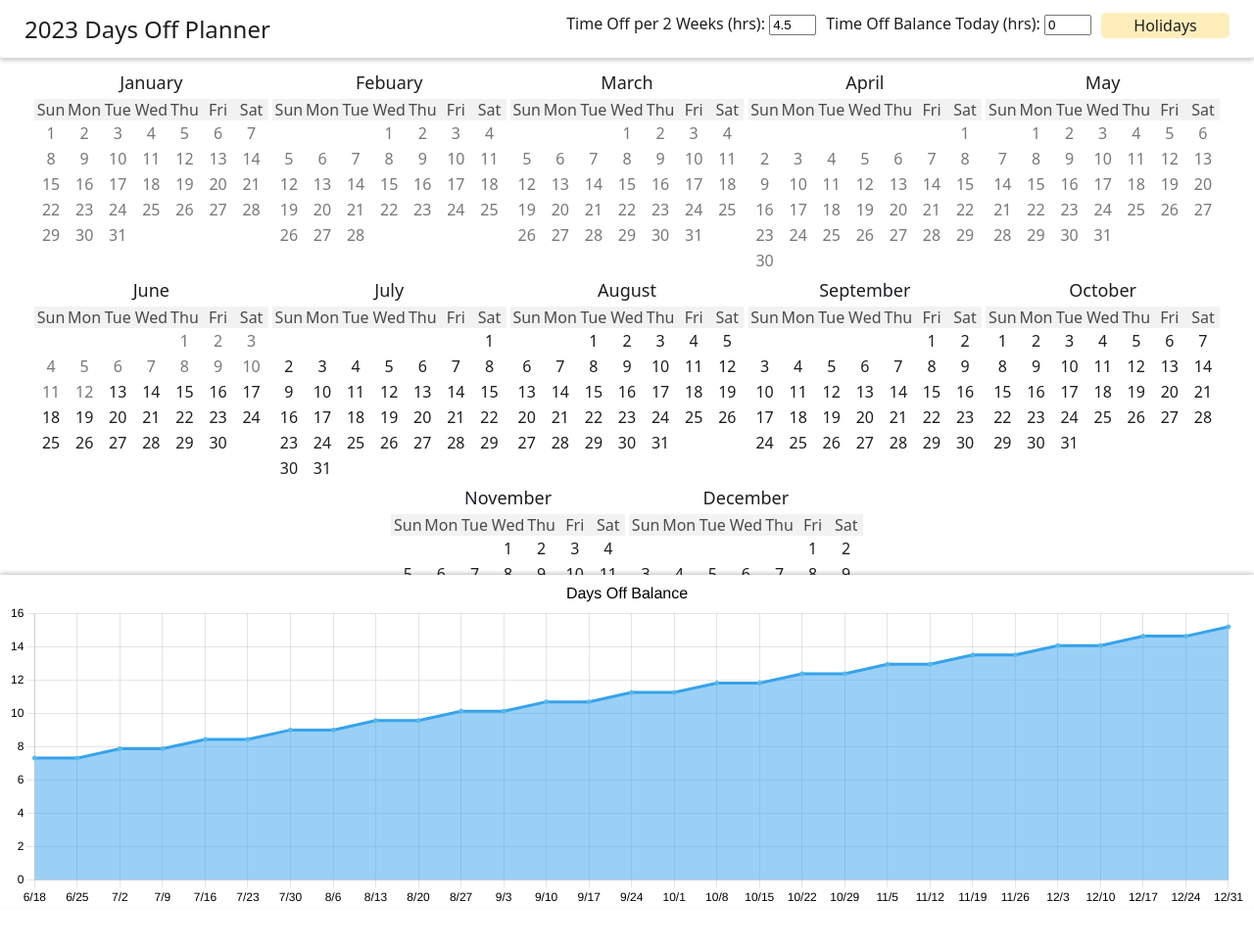
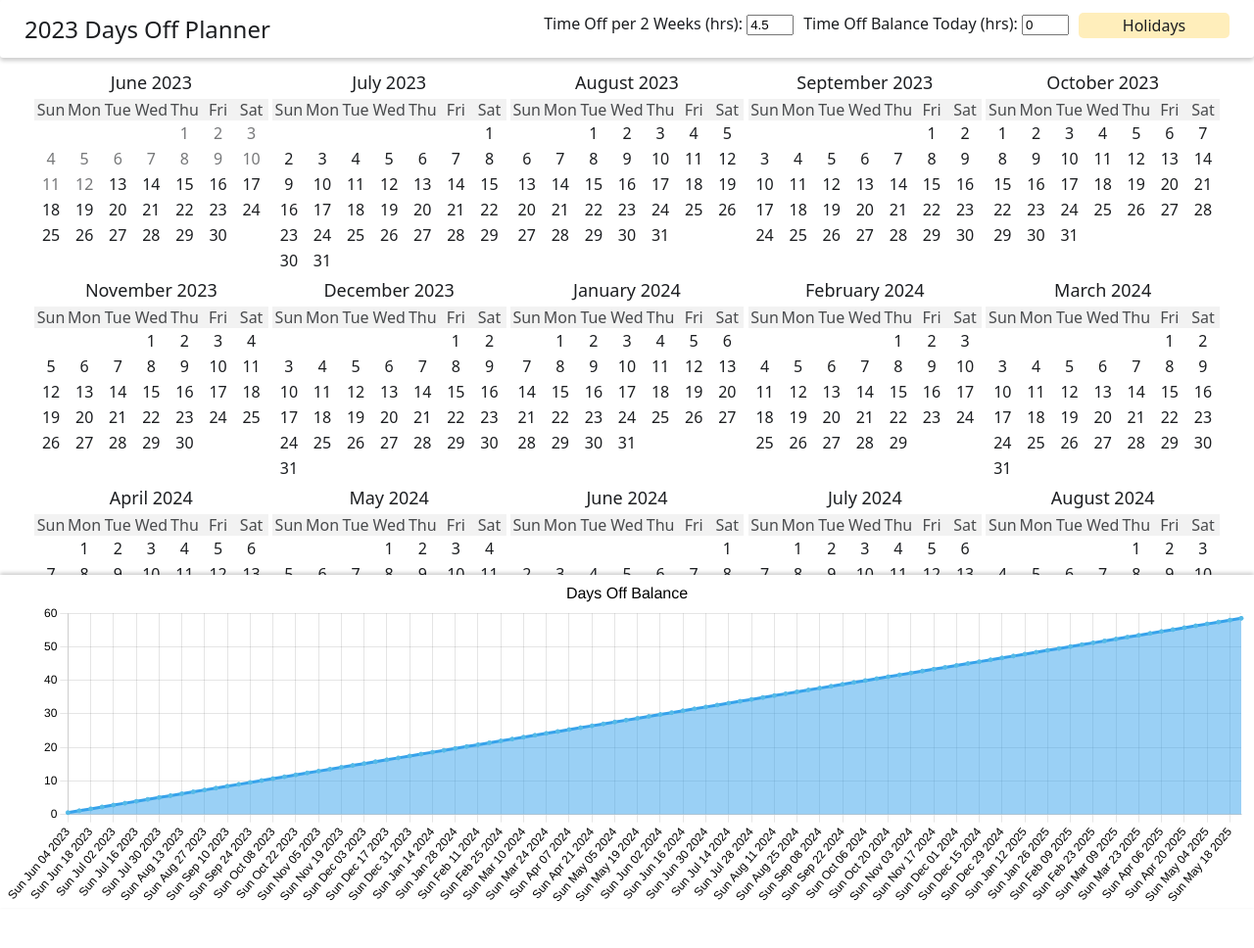
Before and after one commit to gannonbarnett/daysoffplanner, a Flask app: page / in a window 1280 px wide. Shown: the top 968 px of the page at 98% size. Run offline with Flask 2, Linux system fonts and the light colour scheme; some libraries are stand-ins or nearby versions.

Commit message:
simplified and made extendable until 2028

```diff
--- a/app.py
+++ b/app.py
@@ -2,55 +2,97 @@ from flask import Flask, session, render_template
 from datetime import datetime, timedelta
 import os
 
-def get_today_index_of_year():
-    today = datetime.today()
-    start = datetime(today.year, 1, 1)
-    diff = today - start
-    return diff.days
+def new_date(d: datetime):
+  return {
+    "iso": d.strftime("%Y-%m-%d"),
+    "weekday": (d.weekday()-6)%7+1,
+    "monthday": d.day,
+  }
+
+def build_months(start_range: datetime, end_range: datetime):
+  months = []
+  current_date = start_range.replace(day=1)
+  curr_month = {
+    "name": current_date.strftime("%B"),
+    "year": current_date.year,
+    "days": []
+  }
+  while True:
+    month_name = current_date.strftime("%B")
+    if month_name != curr_month["name"]:
+      months.append(curr_month)
+      curr_month = {
+        "name": current_date.strftime("%B"),
+        "year": current_date.year,
+        "days": []
+      }
+      if current_date > end_range:
+        break
+
+    curr_month["days"].append(new_date(current_date))
+    current_date = current_date + timedelta(days=1)
+
+  return months
+
 
 app = Flask(__name__)
-start_day_2022 = 0
-months={
-  "January": 31,
-  "Febuary": 59,
-  "March": 90,
-  "April": 120,
-  "May":151,
-  "June":181,
-  "July":212,
-  "August":243,
-  "September":273,
-  "October":304,
-  "November":334,
-  "December":365,
-}
 
-holidays={
-  "New Year's": 0,
-  "New Year's +1": 1,
-  "MLK Day": 15,
-  "Presidents' Day": 50,
-  "Memorial Day": 148,
-  "July 4th": 184,
-  "July 4th +1": 185,
-  "Labor Day": 246,
-  "Columbus Day": 281,
-  "Veterans Day": 313,
-  "Thanksgiving -1": 325,
-  "Thanksgiving Day": 326,
-  "Thanksgiving +1": 327,
-  "Christmas Eve": 357,
-  "Christmas": 358,
+holidays = {
+  "July 3rd 2023": new_date(datetime(2023, 7, 3)),
+  "July 4th 2023": new_date(datetime(2023, 7, 4)),
+  "Labor Day 2023": new_date(datetime(2023, 9, 4)),
+  "Thanksgiving Day 2023": new_date(datetime(2023, 11, 23)),
+  "Christmas Day 2023": new_date(datetime(2023, 12, 25)),
+  "New Year's Day 2024": new_date(datetime(2024, 1, 1)),
+  "Easter 2024": new_date(datetime(2024, 4, 8)),
+  "Memorial Day 2024": new_date(datetime(2024, 5, 27)),
+  "July 3rd 2024": new_date(datetime(2024, 7, 3)),
+  "July 4th 2024": new_date(datetime(2024, 7, 4)),
+  "Labor Day 2024": new_date(datetime(2024, 9, 2)),
+  "Thanksgiving Day 2024": new_date(datetime(2024, 11, 28)),
+  "Christmas Day 2024": new_date(datetime(2024, 12, 25)),
+  "New Year's Day 2025": new_date(datetime(2025, 1, 1)),
+  "Easter 2025": new_date(datetime(2025, 3, 30)),
+  "Memorial Day 2025": new_date(datetime(2025, 5, 26)),
+  "July 3rd 2025": new_date(datetime(2025, 7, 3)),
+  "July 4th 2025": new_date(datetime(2025, 7, 4)),
+  "Labor Day 2025": new_date(datetime(2025, 9, 1)),
+  "Thanksgiving Day 2025": new_date(datetime(2025, 11, 27)),
+  "Christmas Day 2025": new_date(datetime(2025, 12, 25)),
+  "New Year's Day 2026": new_date(datetime(2026, 1, 1)),
+  "Easter 2026": new_date(datetime(2026, 4, 19)),
+  "Memorial Day 2026": new_date(datetime(2026, 5, 25)),
+  "July 3rd 2026": new_date(datetime(2026, 7, 3)),
+  "July 4th 2026": new_date(datetime(2026, 7, 4)),
+  "Labor Day 2026": new_date(datetime(2026, 9, 7)),
+  "Thanksgiving Day 2026": new_date(datetime(2026, 11, 26)),
+  "Christmas Day 2026": new_date(datetime(2026, 12, 25)),
+  "New Year's Day 2027": new_date(datetime(2027, 1, 1)),
+  "Easter 2027": new_date(datetime(2027, 4, 11)),
+  "Memorial Day 2027": new_date(datetime(2027, 5, 31)),
+  "July 3rd 2027": new_date(datetime(2027, 7, 3)),
+  "July 4th 2027": new_date(datetime(2027, 7, 4)),
+  "Labor Day 2027": new_date(datetime(2027, 9, 6)),
+  "Thanksgiving Day 2027": new_date(datetime(2027, 11, 25)),
+  "Christmas Day 2027": new_date(datetime(2027, 12, 25)),
+  "New Year's Day 2028": new_date(datetime(2028, 1, 1)),
+  "Easter 2028": new_date(datetime(2028, 3, 31)),
+  "Memorial Day 2028": new_date(datetime(2028, 5, 29)),
+  "July 3rd 2028": new_date(datetime(2028, 7, 3)),
+  "July 4th 2028": new_date(datetime(2028, 7, 4)),
+  "Labor Day 2028": new_date(datetime(2028, 9, 4)),
+  "Thanksgiving Day 2028": new_date(datetime(2028, 11, 23)),
+  "Christmas Day 2028": new_date(datetime(2028, 12, 25)),
 }
 
 @app.route("/")
 def index():
-    return render_template("annual.html",
-    annualStartDay=0,
-    year=2023,
-    months=months,
+  return render_template(
+    "annual.html",
+    today=new_date(datetime.now()),
     holidays=holidays,
-    todayIndex=get_today_index_of_year())
+    year=datetime.now().year,
+    months=build_months(datetime.now().date(), datetime.now().date() + timedelta(days=700)))
 
 if __name__ == "__main__":
   app.run(debug=True,host='0.0.0.0',port=int(os.environ.get('PORT', 8080)))
--- a/static/css/main.css
+++ b/static/css/main.css
@@ -85,7 +85,7 @@ input {
   background-color: #FFEEBB;
   text-align: center;
   cursor: pointer;
-  width: 127px;
+  width: 150px;
   border-radius: 5px;
   padding: 2px;
 }
@@ -97,6 +97,8 @@ input {
   box-shadow: 0px 8px 16px 0px rgba(0,0,0,0.2);
   z-index: 1;
   text-align: center;
+  overflow: auto;
+  max-height:50%;
 }
 
 .holidays-div:hover .holidays-content-div {
--- a/static/js/main.js
+++ b/static/js/main.js
@@ -1,89 +1,77 @@
-function getTodayIndexOfYear() {
-  const today = new Date();
-  const start = new Date(today.getFullYear(), 0, 0);
-  const diff = today - start;
-  const oneDay = 1000 * 60 * 60 * 24;
-  return Math.floor(diff / oneDay);
-}
+const DayMs = 86400000
 
-const todayIndex = getTodayIndexOfYear();
-const holidays = [];
-const unit = 8.0;
-var months = [
-  { "name": "January", "i": 0 },
-  { "name": "Febuary", "i": 31 },
-  { "name": "March", "i": 59 },
-  { "name": "April", "i": 90 },
-  { "name": "May", "i": 120 },
-  { "name": "June", "i": 151 },
-  { "name": "July", "i": 181 },
-  { "name": "August", "i": 212 },
-  { "name": "September", "i": 243 },
-  { "name": "October", "i": 273 },
-  { "name": "November", "i": 304 },
-  { "name": "December", "i": 334 },
-]
+// String of dates in ISO format.
+let timeOffDays = []
 
-const mainChartId = "chart";
-const startingBalanceId = "starting-balance";
-const timeoffRateId = "timeoff-rate";
+// String of holidays in ISO format.
+let holidays = []
 
-var mainChart = null;
+const mainChartId = "chart"
+const startingBalanceId = "starting-balance"
+const timeoffRateId = "timeoff-rate"
 
-function toggleHoliday(i) {
-  if (!removeHoliday(i)) {
-    addHoliday(i)
+const timeOffCookieKey = "timeOffDays"
+const holidaysCookieKey = "holidays"
+const timeOffRateCookieKey = "timeOffRate"
+const startingBalanceCookieKey = "startingBalance"
+
+
+var mainChart = null
+
+function toggleHoliday(date) {
+  if (!removeHoliday(date)) {
+    addHoliday(date)
   }
   reloadGraph()
 }
 
-function toggleDay(i) {
-  if (!removeTimeoff(i)) {
-    addTimeoff(i)
+function toggleDay(date) {
+  if (!removeTimeoff(date)) {
+    addTimeoff(date)
   }
   reloadGraph()
 }
 
-function removeTimeoff(i) {
-  const d = document.getElementById(i);
-  if (timeOffDays.includes(i)) {
-    d.classList.remove("time-off");
-    timeOffDays.splice(timeOffDays.indexOf(i), 1);
+function removeTimeoff(date) {
+  const dateEl = document.getElementById(date)
+  if (timeOffDays.indexOf(date) !== -1) {
+    dateEl.classList.remove("time-off")
+    timeOffDays.splice(timeOffDays.indexOf(date), 1)
     return true
   }
   return false
 }
 
-function addTimeoff(i) {
-  const d = document.getElementById(i);
-  if (!timeOffDays.includes(i)) {
-    d.classList.add("time-off");
-    timeOffDays.push(i)
+function addTimeoff(date) {
+  const dateEl = document.getElementById(date)
+  if (timeOffDays.indexOf(date) == -1) {
+    dateEl.classList.add("time-off")
+    timeOffDays.push(date)
     return true
   }
   return false
 }
 
-function removeHoliday(i) {
-  const holiday = document.getElementById(`holiday-${i}`);
-  const day = document.getElementById(i);
-  if (holidays.includes(i)) {
-    day.classList.remove("holiday");
-    holiday.classList.remove("holidays-button-selected");
-    holidays.splice(holidays.indexOf(i), 1);
+function removeHoliday(date) {
+  const holidayEl = document.getElementById(`holiday-${date}`)
+  const dayEl = document.getElementById(date)
+  if (holidays.indexOf(date) !== -1) {
+    dayEl.classList.remove("holiday")
+    holidayEl.classList.remove("holidays-button-selected")
+    holidays.splice(holidays.indexOf(date), 1)
     return true
   }
   return false
 }
 
-function addHoliday(i) {
-  const holiday = document.getElementById(`holiday-${i}`);
-  const day = document.getElementById(i);
-  removeTimeoff(i);
-  if (!holidays.includes(i)) {
-    day.classList.add("holiday");
-    holiday.classList.add("holidays-button-selected");
-    holidays.push(i)
+function addHoliday(date) {
+  const holidayEl = document.getElementById(`holiday-${date}`);
+  const dayEl = document.getElementById(date)
+  removeTimeoff(date)
+  if (holidays.indexOf(date) == -1) {
+    dayEl.classList.add("holiday")
+    holidayEl.classList.add("holidays-button-selected")
+    holidays.push(date)
     return true
   }
   return false
@@ -91,78 +79,60 @@ function addHoliday(i) {
 
 // Cookies
 function createCookie(name, value, days) {
-  var expires;
-  if (days) {
-    var date = new Date();
-    date.setTime(date.getTime() + (days * 24 * 60 * 60 * 1000));
-    expires = "; expires=" + date.toGMTString();
-  }
-  else {
-    expires = "";
-  }
-  document.cookie = name + "=" + value + expires + "; path=/";
+  var now = new Date()
+  document.cookie = `${name}=${value}; expires=${(new Date()).setFullYear(now.getFullYear() + 1)}; path=/`
 }
 
-function getCookie(c_name) {
+function getCookie(name) {
   if (document.cookie.length > 0) {
-    c_start = document.cookie.indexOf(c_name + "=");
-    if (c_start != -1) {
-      c_start = c_start + c_name.length + 1;
-      c_end = document.cookie.indexOf(";", c_start);
-      if (c_end == -1) {
-        c_end = document.cookie.length;
+    var start = document.cookie.indexOf(name + "=")
+    var end = document.cookie.length
+    if (start != -1) {
+      start = start + name.length + 1
+      end = document.cookie.indexOf(";", start)
+      if (end != -1) {
+        return document.cookie.substring(start, end)
       }
-      return unescape(document.cookie.substring(c_start, c_end));
+      return document.cookie.substring(start, document.cookie.length)
     }
   }
   return "";
 }
 
-const timeOffCookieKey = "timeOffDays";
-const holidaysCookieKey = "holidays";
-const timeOffRateCookieKey = "timeOffRate";
-const startingBalanceCookieKey = "startingBalance";
+function reloadGraph() {
+  let ymax = 0
+  let ymin = 0
 
-let timeOffDays = [];
+  let labels = []
+  let values = []
+  let balanceHrs = parseFloat(document.getElementById(startingBalanceId).value)
+  let timeoffRateHrs = parseFloat(document.getElementById(timeoffRateId).value)
 
-function reloadGraph() {
-  var max = 0;
-  var min = 0;
+  let days = document.getElementsByClassName("day")
+  for (var i = 0; i < days.length; i += 1) {
+    let day = days[i]
+    let date = new Date(day.id)
 
-  var labels = []
-  var values = []
-  var balance = document.getElementById(startingBalanceId).valueAsNumber / 8.0;
-  var timeoffRate = document.getElementById(timeoffRateId).valueAsNumber;
-
-  var currMonthI = 0;
-  for (i = 0; i < 365; i += 1) {
-    if (i % 14 == 0) {
-      balance += timeoffRate / unit
-    }
-    if (timeOffDays.includes(i)) {
-      balance -= 8.0 / unit
+    if (date.getDay() == 5) { // Friday
+      balanceHrs += timeoffRateHrs
     }
 
-    if (balance > max) {
-      max = balance
-    }
-    if (balance < min) {
-      min = balance
+    if (timeOffDays.indexOf(day.id) !== -1) {
+      balanceHrs -= 8.0
     }
 
-    // Start of new month
-    if (currMonthI + 1 < months.length && i == months[currMonthI + 1].i) {
-      currMonthI += 1
+    balanceDays = balanceHrs / 8.0
+    if (balanceDays > ymax) {
+      ymax = balanceDays
     }
 
-    if (i <= todayIndex) {
-      continue
+    if (balanceDays < ymin) {
+      ymin = balanceDays
     }
 
-    // Record at start of each week
-    if (i % 7 == 0) {
-      labels.push(`${currMonthI + 1}/${i - months[currMonthI].i + 1}`)
-      values.push(balance)
+    if (date.getDay() == 0) {
+      labels.push(`${date.toDateString()}`)
+      values.push(`${balanceDays}`)
     }
   }
 
@@ -212,22 +182,21 @@ function reloadGraph() {
   } else {
     // Reset all the datapoints.
     mainChart.data.datasets.forEach((dataset) => {
-      for (i = 0; i < 59; i += 1) {
-        dataset.data.pop();
-      }
+      dataset.data = []
     });
+
     mainChart.data.datasets.forEach((dataset) => {
-      for (i = 0; i < 59; i += 1) {
+      for (i = 0; i < values.length; i += 1) {
         dataset.data.push(values[i]);
       }
     });
     mainChart.update();
   }
 
-  createCookie(timeOffCookieKey, timeOffDays.join("|"))
-  createCookie(holidaysCookieKey, holidays.join("|"))
-  createCookie(startingBalanceCookieKey, document.getElementById(startingBalanceId).valueAsNumber)
-  createCookie(timeOffRateCookieKey, document.getElementById(timeoffRateId).valueAsNumber)
+  createCookie(timeOffCookieKey, timeOffDays.join("|"), 365)
+  createCookie(holidaysCookieKey, holidays.join("|"), 365)
+  createCookie(startingBalanceCookieKey, document.getElementById(startingBalanceId).value, 365)
+  createCookie(timeOffRateCookieKey, document.getElementById(timeoffRateId).value, 365)
 }
 
 function toggleHolidayList() {
@@ -243,18 +212,18 @@ function toggleHolidayList() {
 function loadFromCookies() {
   // Load from cookies.
   let timeOffFromCookie = getCookie(timeOffCookieKey).split("|");
-  for (i = 0; i < timeOffFromCookie.length; i += 1) {
+  for (let i = 0; i < timeOffFromCookie.length; i += 1) {
     if (timeOffFromCookie[i] == '') {
       continue
     }
-    addTimeoff(Number(timeOffFromCookie[i]))
+    addTimeoff(timeOffFromCookie[i])
   }
   let holidaysFromCookie = getCookie(holidaysCookieKey).split("|");
-  for (i = 0; i < holidaysFromCookie.length; i += 1) {
+  for (let i = 0; i < holidaysFromCookie.length; i += 1) {
     if (holidaysFromCookie[i] == '') {
       continue
     }
-    addHoliday(Number(holidaysFromCookie[i]))
+    addHoliday(holidaysFromCookie[i])
   }
 
   document.getElementById(startingBalanceId).value = Number(getCookie(startingBalanceCookieKey))
--- a/templates/annual.html
+++ b/templates/annual.html
@@ -8,9 +8,9 @@
       <div class="holidays-div">
         <div onclick="toggleHolidayList()">Holidays</div>
         <div id="holidays-content-div-id" class="holidays-content-div">
-          {% for name, i in holidays.items() %}
-          <div id=holiday-{{i}} class="holidays-button-div"
-            onclick=toggleHoliday({{i}})>{{name}}</div>
+          {% for name, date in holidays.items() %}
+          <div id="holiday-{{date.iso}}" class="holidays-button-div"
+            onclick=toggleHoliday("{{date.iso}}")>{{name}}</div>
           {% endfor %}
         </div>
       </div>
@@ -36,12 +36,10 @@
 
 <div class="non-header-div">
   <div class="annual-div" onload="loadFromCookies()">
-    {% set vars = {'monthStartI': 0} %}
-    {% for name, monthEndI in months.items() %}
+    {% for month in months %}
     <div class="month-div">
-      <div class="month-name-div">{{ name }}</div>
+      <div class="month-name-div">{{ month.name }} {{ month.year }}</div>
       <ol class="month-ol">
-
         <li class="day-name">Sun</li>
         <li class="day-name">Mon</li>
         <li class="day-name">Tue</li>
@@ -50,28 +48,20 @@
         <li class="day-name">Fri</li>
         <li class="day-name">Sat</li>
 
-        {% if vars.monthStartI <todayIndex %}
-        <li class="day past" id={{vars.monthStartI}} style="grid-column-start:
-          {{
-          (vars.monthStartI + annualStartDay) % 7 + 1
-          }};">1</li>
+        {% for date in month.days %}
+        {% if date.iso < today.iso %}
+        <li class="day past" id={{date.iso}} style="grid-column-start:{{ date.weekday }};">
+          {{date.monthday}}
+        </li>
         {% else %}
-        <li class="day" id={{vars.monthStartI}} style="grid-column-start: {{
-          (vars.monthStartI + annualStartDay) % 7 + 1
-          }};" onclick="toggleDay({{vars.monthStartI}})">1</li>
-        {% endif %}
-
-        {% for i in range(2, monthEndI - vars.monthStartI+ 1) %}
-        {% if vars.monthStartI + i - 1 <todayIndex %}
-        <li class="day past" id={{vars.monthStartI+i-1}}>{{ i }}</li>
-        {% else %}
-        <li class="day" id={{vars.monthStartI+i-1}}
-          onclick="toggleDay({{vars.monthStartI+i-1}})">{{ i }}</li>
+        <li class="day" id={{date.iso}} style="grid-column-start:{{ date.weekday }};"
+          onclick="toggleDay('{{date.iso}}')">
+          {{date.monthday}}
+        </li>
         {% endif %}
         {% endfor %}
       </ol>
     </div>
-    {% if vars.update({'monthStartI': monthEndI }) %}{% endif %}
     {% endfor %}
   </div>
   <div class="chart-div"><canvas id="chart"></canvas></div>
```
Also changed, not shown: 1 other file.
